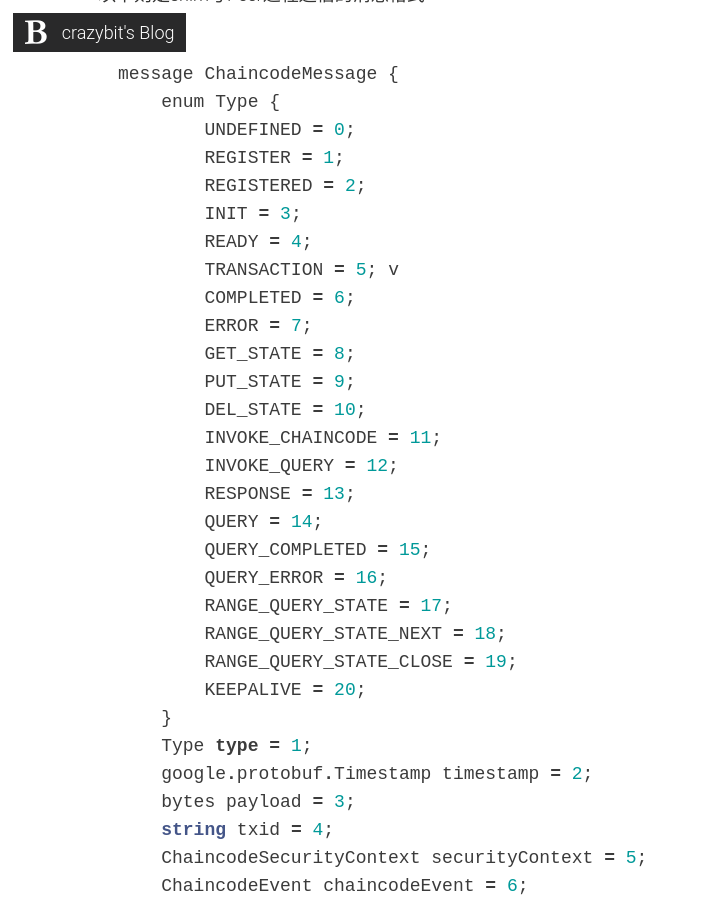
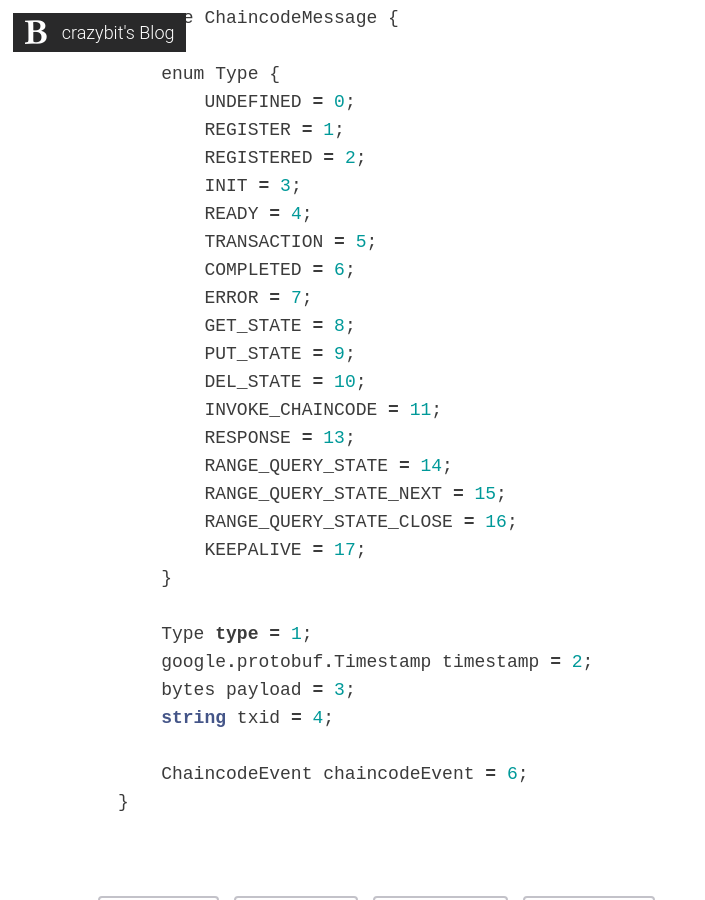
Before and after one commit to crazybits/crazybits.github.io, a Jekyll site: the page built from _posts/2016-11-23-hyperledger-fabric-chaincode.md, in a window 1280 px wide and 900 px high, scrolled down 3900 px. Shown: the whole window, without its empty margins (0-705 px from the left). Built offline with Jekyll 4.4.1, drawn with Linux system fonts in a browser that asks for light colours; nearby versions of some CDN libraries; some of the changed text lies outside the part shown.

Commit message:
update posts

````diff
--- a/_posts/2016-11-23-hyperledger-fabric-chaincode.md
+++ b/_posts/2016-11-23-hyperledger-fabric-chaincode.md
@@ -24,8 +24,6 @@ type Chaincode interface {
 	// Invoke函数用于调用/修改此chaincode的数据并跟新到全局账本中
 	Invoke(stub ChaincodeStubInterface) ([]byte, error)
 
-	// Query函数则用于且只用于读取此中chaincode的账本数据
-	Query(stub ChaincodeStubInterface) ([]byte, error)
 }
 ```
 以下的`ChaincodeStubInterface`作为参数传入chaincode,为chaincode提供账本的操作接口。
@@ -85,34 +83,32 @@ VM{chaincode <-> (shim([stub](https://github.com/hyperledger/fabric/blob/master/
 以下则是shim与Peer进程通信的消息格式
 ```go
 message ChaincodeMessage {
+
     enum Type {
         UNDEFINED = 0;
         REGISTER = 1;
         REGISTERED = 2;
         INIT = 3;
         READY = 4;
-        TRANSACTION = 5; v
+        TRANSACTION = 5;
         COMPLETED = 6;
         ERROR = 7;
         GET_STATE = 8;
         PUT_STATE = 9;
         DEL_STATE = 10;
         INVOKE_CHAINCODE = 11;
-        INVOKE_QUERY = 12;
         RESPONSE = 13;
-        QUERY = 14;
-        QUERY_COMPLETED = 15;
-        QUERY_ERROR = 16;
-        RANGE_QUERY_STATE = 17;
-        RANGE_QUERY_STATE_NEXT = 18;
-        RANGE_QUERY_STATE_CLOSE = 19;
-        KEEPALIVE = 20;
+        RANGE_QUERY_STATE = 14;
+        RANGE_QUERY_STATE_NEXT = 15;
+        RANGE_QUERY_STATE_CLOSE = 16;
+        KEEPALIVE = 17;
     }
+
     Type type = 1;
     google.protobuf.Timestamp timestamp = 2;
     bytes payload = 3;
     string txid = 4;
-    ChaincodeSecurityContext securityContext = 5;
+
     ChaincodeEvent chaincodeEvent = 6;
 }
 ```
````
